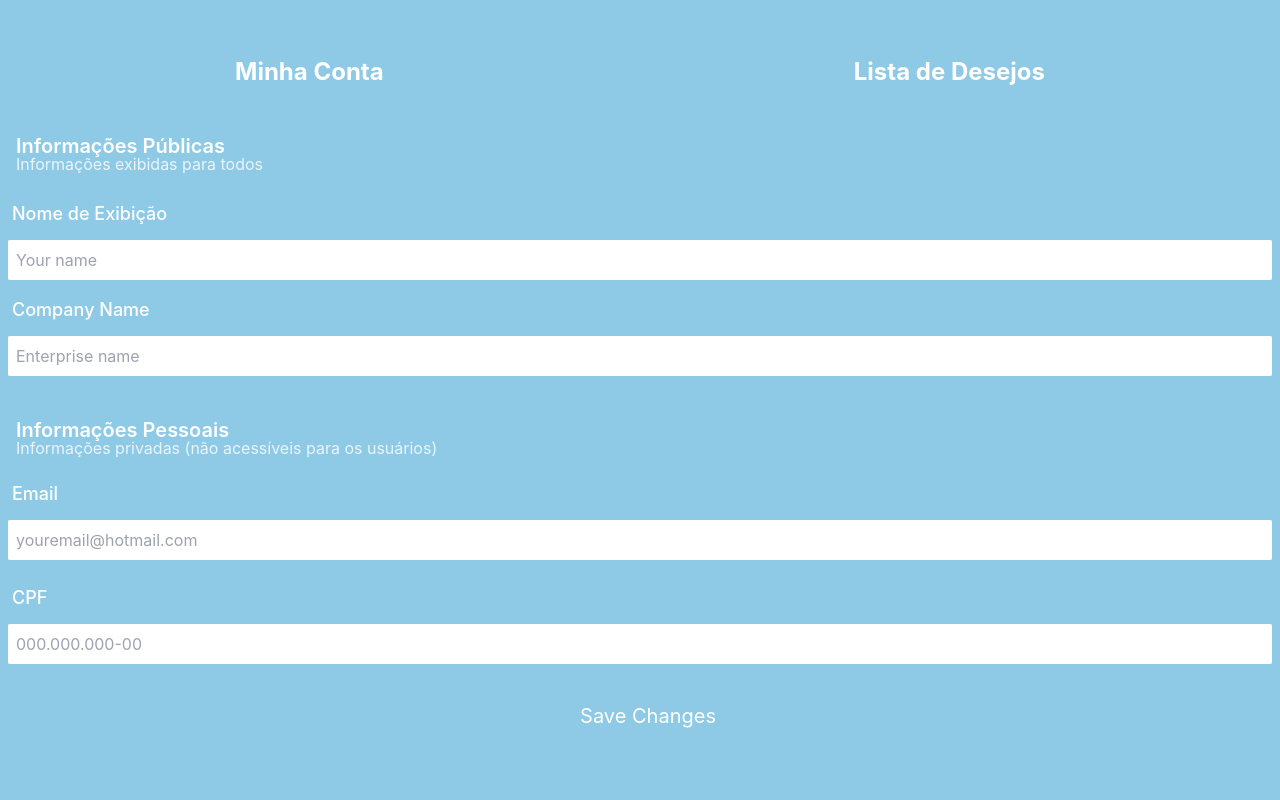
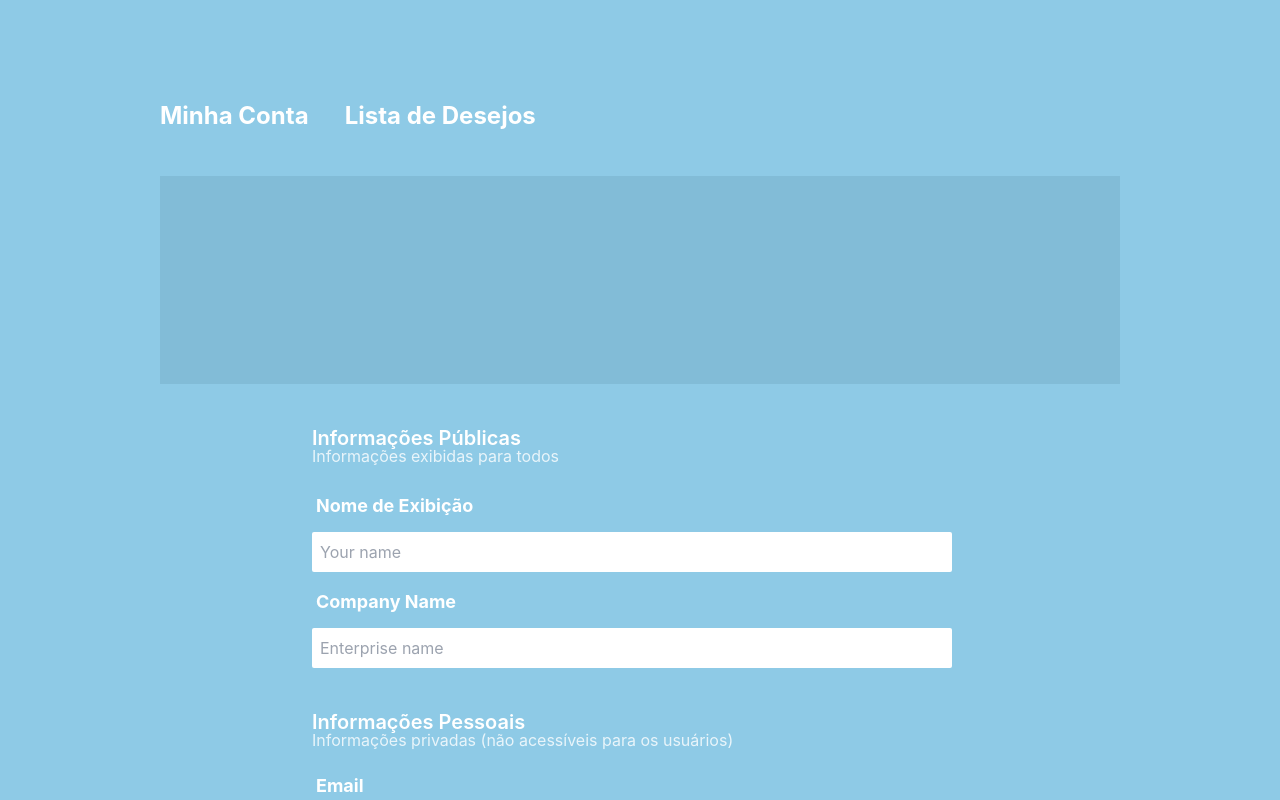
Before and after one commit to EmmanuelMedeiros/React_Commerce, a React (Create React App) app: page / in a window 1280 px wide. Shown: the top 800 px of the page. Built offline with nearby package versions, Linux system fonts and the light colour scheme.

Commit message:
Profile infos responsivity added

```diff
--- a/src/components/ProfileHeader.jsx
+++ b/src/components/ProfileHeader.jsx
@@ -7,12 +7,13 @@ function ProfileHeader() {
 
     return(
         <div className="mb-4">
-            <ul className="flex justify-around mt-14 font-bold text-2xl text-white">
+            <ul className="md:gap-9 md:mx-auto md:w-3/4 md:justify-normal
+            flex justify-around mt-14 font-bold text-2xl text-white">
                 <li className="hover:cursor-pointer">
                     <h2 onMouseEnter={() => setLineA(true)} onMouseLeave={() => setLineA(false)}>Minha Conta</h2>
                     <span id="" className={`transition-all ease-in-out mx-auto duration-700 block h-1 bg-white ${lineA ? 'w-32' : 'w-0'}`}></span>
                 </li>
-                <li>
+                <li className="hover:cursor-pointer">
                     <h2 onMouseEnter={() => setLineB(true)} onMouseLeave={() => setLineB(false)}>Lista de Desejos</h2>
                     <span id="" className={`transition-all ease-in-out mx-auto duration-700 block h-1 bg-white ${lineB ? 'w-36' : 'w-0'}`}></span>
                 </li>
--- a/src/components/ProfilePage.jsx
+++ b/src/components/ProfilePage.jsx
@@ -4,29 +4,40 @@ import ProfileHeader from "./ProfileHeader"
 function ProfilePage() {
 
     return(
-        <div>
+        <div className="py-11">
 
             <ProfileHeader/>
 
-            <div className="ml-4 mt-10">
-                <form action="">
+            <div className=" block md:w-3/4 md:mx-auto
+            ml-4 mt-10">
+
+                <div>
+                    <span className="md:w-full md:h-52 md:mx-auto
+                    bg-dark-border block h-52 w-full -mx-2
+                    "></span>
+                </div>
+
+                <form action="" className="md:w-2/3 md:block mx-auto">
 
                     <ul className="mt-10 text-white">
                         <li>
-                            <h3 className="text-xl font-semibold">Informações Públicas</h3>
-                            <p className="-mt-2 opacity-80">Informações exibidas para todos</p>
+                            <h3 className="md:-mx-2
+                            text-xl font-semibold">Informações Públicas</h3>
+                            <p className="md:-mx-2
+                            -mt-2 opacity-80">Informações exibidas para todos</p>
                         </li>
                     </ul>
 
                     <label htmlFor="">
-                        <h2 className="mt-6 -ml-1 font-medium text-white text-lg">Nome de Exibição</h2>
+                        <h2 className="mt-6 -ml-1 font-bold text-white text-lg">Nome de Exibição</h2>
                     </label>
 
-                    <input className="mt-3 rounded-sm w-full h-10 px-2 -mx-2 border-none"
+                    <input className="
+                    mt-3 rounded-sm w-full h-10 px-2 -mx-2 border-none"
                     type="text" name="nickname" id="nickname" placeholder="Your name"/>
 
                     <label htmlFor="">
-                        <h2 className="mt-4 -ml-1 font-medium text-white text-lg">Company Name</h2>
+                        <h2 className="mt-4 -ml-1 font-bold text-white text-lg">Company Name</h2>
                     </label>
 
                     <input className="mt-3 rounded-sm w-full h-10 px-2 -mx-2 border-none"
@@ -35,26 +46,28 @@ function ProfilePage() {
 
                     <ul className="mt-10 text-white">
                         <li>
-                            <h3 className="text-xl font-semibold">Informações Pessoais</h3>
-                            <p className="-mt-1 leading-4 w-3/4 opacity-80">Informações privadas (não acessíveis para os usuários)</p>
+                            <h3 className="md:-mx-2
+                            text-xl font-semibold">Informações Pessoais</h3>
+                            <p className="md:-mx-2
+                            -mt-1 leading-4 w-3/4 opacity-80">Informações privadas (não acessíveis para os usuários)</p>
                         </li>
                     </ul>
 
                     <label htmlFor="">
-                        <h2 className="mt-6 -ml-1 font-medium text-white text-lg">Email</h2>
+                        <h2 className="mt-6 -ml-1 font-bold text-white text-lg">Email</h2>
                     </label>
 
                     <input className="mt-3 rounded-sm w-full h-10 px-2 -mx-2 border-none"
                     type="text" name="nickname" id="nickname" placeholder="youremail@hotmail.com"/>
 
                     <label htmlFor="">
-                        <h2 className="mt-6 -ml-1 font-medium text-white text-lg">CPF</h2>
+                        <h2 className="mt-6 -ml-1 font-bold text-white text-lg">CPF</h2>
                     </label>
 
                     <input className="mt-3 rounded-sm w-full h-10 px-2 -mx-2 border-none"
                     type="text" name="nickname" id="nickname" placeholder="000.000.000-00"/>
 
-                    <button className="mt-7 text-white text-xl bg-sky-600 block mx-auto rounded-md px-5 h-12"
+                    <button className="mt-7 text-white text-xl font-bold bg-logo-blue block mx-auto rounded-md px-5 h-12"
                     type="submit">Save Changes</button>
                 </form>
             </div>
--- a/src/components/WishList.jsx
+++ b/src/components/WishList.jsx
@@ -7,7 +7,7 @@ function WishList() {
 
             <ProfileHeader/>
 
-            <div className="mt-2 bg-darker-theme w-11/12 block mx-auto rounded-md py-3">
+            <div className="mt-2 bg-dark-border w-11/12 block mx-auto rounded-md py-3">
 
                 <ul className="mt-1 mx-2 grid grid-cols-2">
 
--- a/tailwind.config.js
+++ b/tailwind.config.js
@@ -3,7 +3,8 @@ module.exports = {
   content: ["./src/**/*.{js,jsx,ts,tsx}"],
   theme: {
     colors: {
-      "darker-theme": '#82BCD7',
+      "logo-blue": "#219EBC",
+      "dark-border": '#82BCD7',
       "white": '#FFFFFF'
     },
     extend: {},
```
